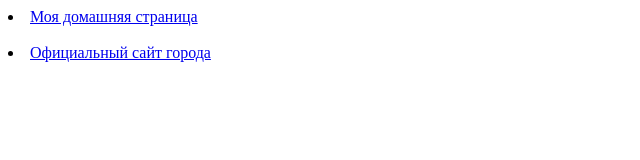
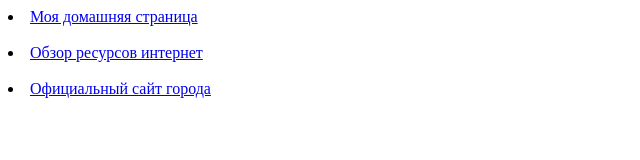
Before and after one commit to qwertyKilla/lab2, a plain HTML site: page lab 2.html in a window 1280 px wide. Shown: the whole page, without its empty margins (0-640 px from the left). Drawn offline with Linux system fonts and the light colour scheme.

Commit message:
Update lab 2.html

```diff
--- a/lab 2.html
+++ b/lab 2.html
@@ -8,6 +8,8 @@
 <body>
 <li><a href="https://ninakovita.github.io/labpage/">	Моя домашняя страница  </a></li>
 <br>
+<li><a href=" "> Обзор ресурсов интернет </a></li>
+<br>
 <li><a href="https://ninakovita.github.io/labrabota1/">	Официальный сайт города  </a></li>
 </body>
 </html>
```
